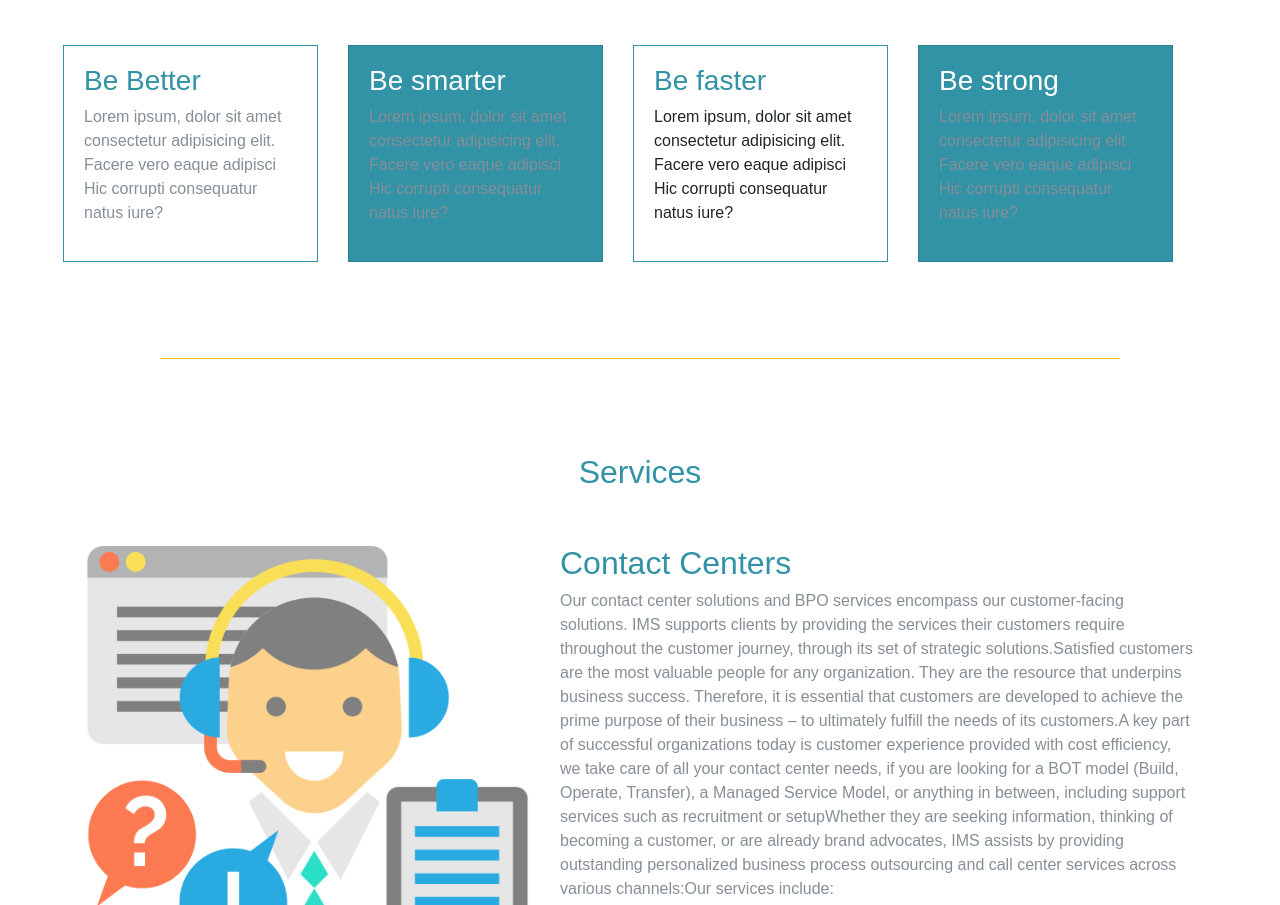
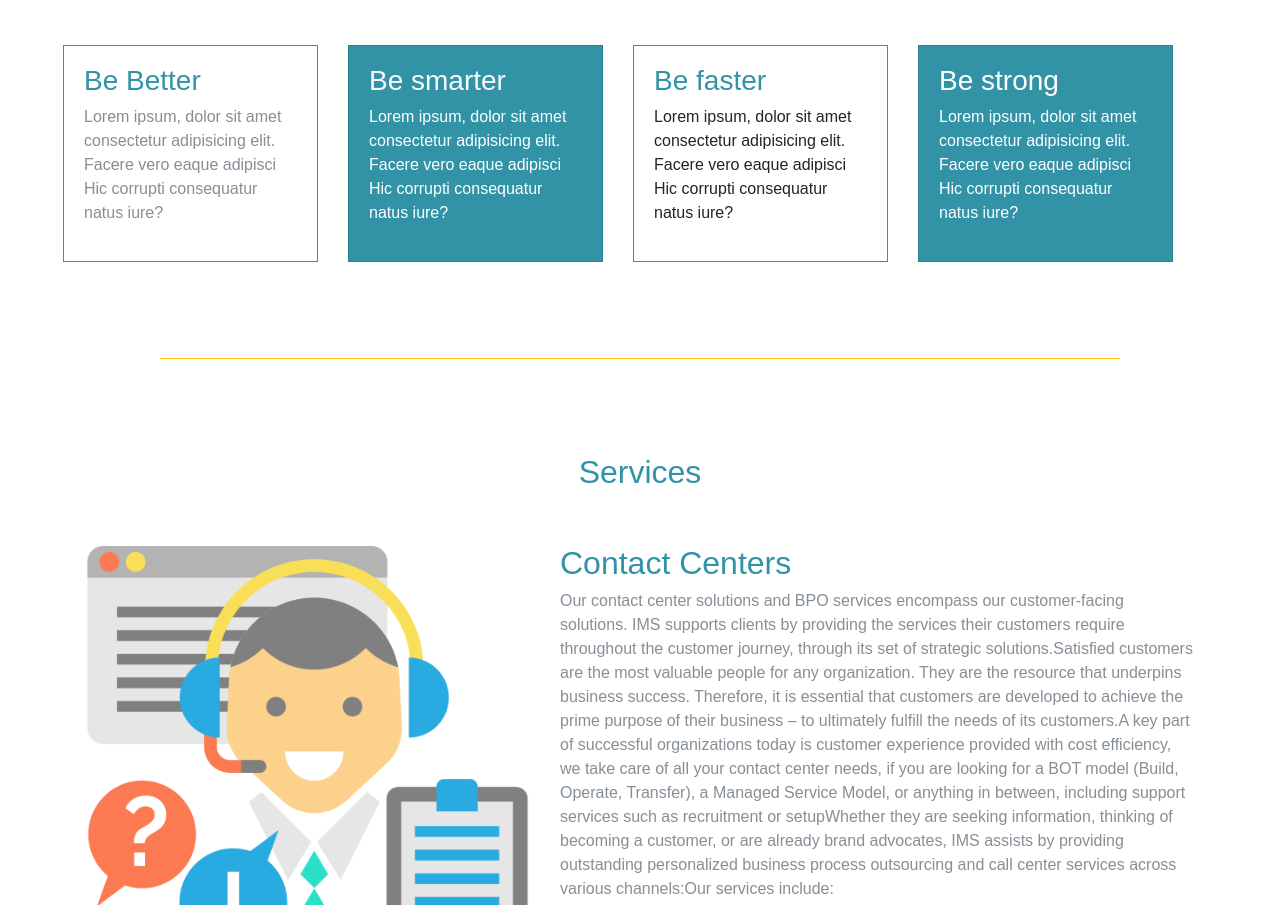
Before and after one commit to Ahmed2398/lms, a plain HTML site: page index.html in a window 1280 px wide. Shown: the part 1685-2590 px from the top of the page. Drawn offline with Linux system fonts and the light colour scheme.

Commit message:
Update index.html

```diff
--- a/index.html
+++ b/index.html
@@ -159,7 +159,7 @@ We achieve this by investing in thought leadership, empowering  employees, and m
         <div class="card taxt-center bg-primary text-light">
             <div class="card-body">
               <h3>Be smarter</h3>
-            <p class="text-muted">Lorem ipsum, dolor sit amet consectetur adipisicing elit. Facere vero eaque adipisci
+            <p class="text-white">Lorem ipsum, dolor sit amet consectetur adipisicing elit. Facere vero eaque adipisci
                Hic corrupti consequatur natus iure?</p>
             </div>
             </div>
@@ -177,7 +177,7 @@ We achieve this by investing in thought leadership, empowering  employees, and m
             <div class="card taxt-center bg-primary text-white">
                 <div class="card-body">
                   <h3>Be strong</h3>
-                <p class="text-muted">Lorem ipsum, dolor sit amet consectetur adipisicing elit. Facere vero eaque adipisci
+                <p class="text-white">Lorem ipsum, dolor sit amet consectetur adipisicing elit. Facere vero eaque adipisci
                    Hic corrupti consequatur natus iure?</p>
                 </div>
                 </div>
```
